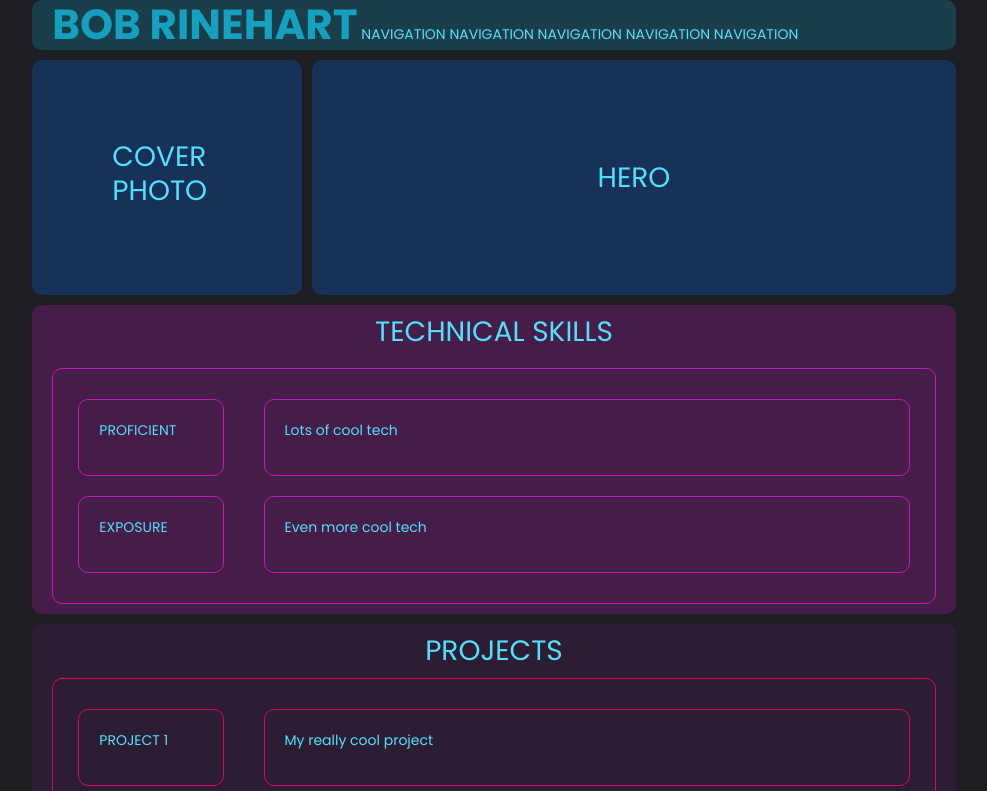
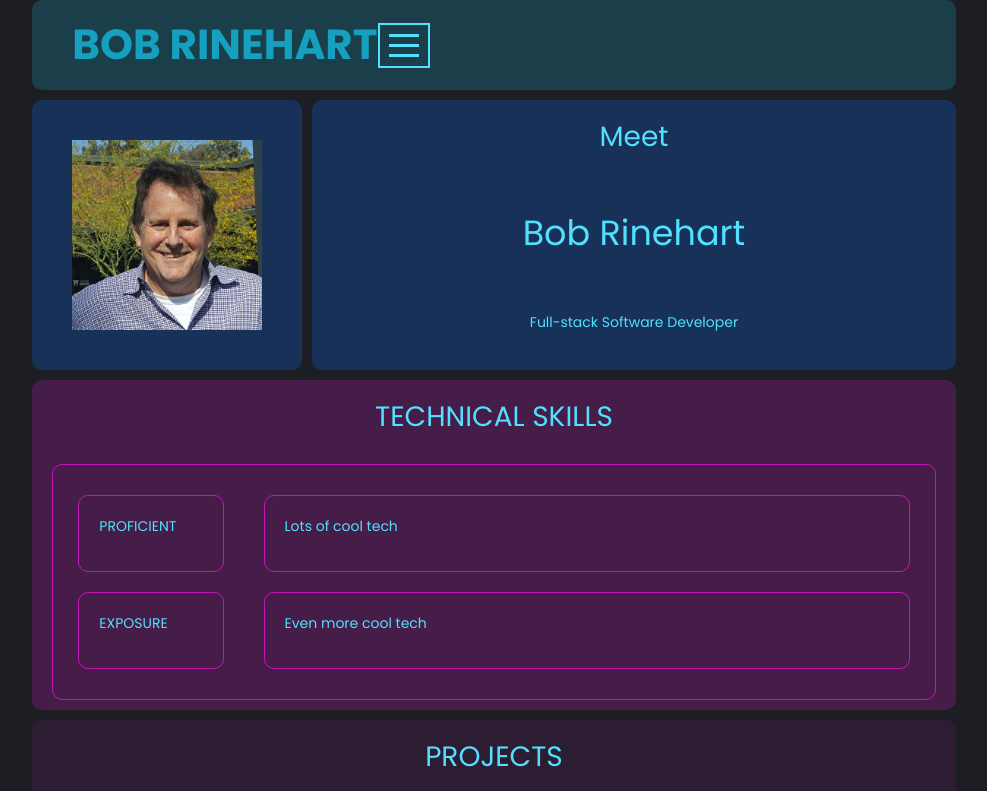
Before and after one commit to rinebob/bobrinehart, a plain HTML site: page grid2.html in a window 1280 px wide. Shown: the top 791 px of the page, without its empty margins (146-1133 px from the left). Drawn offline with nearby package versions, Linux system fonts and the light colour scheme; files that its build step writes are made by us from their sources.

Commit message:
worked on grid2 navbar using fast-faster as guide

```diff
--- a/css/grid2.css
+++ b/css/grid2.css
@@ -40,13 +40,19 @@ FOOTER
 }
 .top {
 	grid-area: t;
-	/* display: flex; */
+	display: flex;
 }
+
+.cvr-photo {
+	grid-area: c;
+	display: grid;
+}
+
 
 .hero {
 	grid-area: h;
 	display: grid;
-	align-items: center;
+	align-items: start;
 	justify-items: center;
 }
 
@@ -56,12 +62,7 @@ FOOTER
 
 }
 
-.cvr-photo {
-	grid-area: c;
-	display: grid;
-	/* padding: 40px 10px;
-	margin: 40px 10px; */
-}
+
 
 .skills {
 	grid-area: s;
--- a/css/style.css
+++ b/css/style.css
@@ -48,7 +48,7 @@ body {
 
 .bannertxt {
 	text-align: center;
-	margin: 10px auto;
+	margin: 20px auto;
 }
 
 .content {
@@ -76,6 +76,31 @@ NAVIGATION BAR
 	/* text-align: center; */
 
 }
+.nav-container {
+	display: flex;
+	padding: 20px;
+	/* justify-content: space-between; */
+	overflow: hidden;
+
+	/* position: fixed; */
+	width: 100%;
+	z-index: 10;
+}
+.barbtn {
+	padding: 2px;
+	display: inline-block;
+	border: 2px solid #53e0ff;
+	align-self: center;
+	justify-self: end;
+}
+
+.bar {
+	width: 30px;
+	height: 3px;
+	margin: 7px;
+	background: #53e0ff;
+
+}
 
 .bob-brand {
 	background-color: #1a3f4a;
@@ -86,6 +111,27 @@ NAVIGATION BAR
 	font-size: 3rem;
 	color: #15a0bf;
 	margin: 0 0 0 20px;
+}
+
+.navitems {
+	flex: 0 0 auto;
+	/* display: flex; */
+}
+
+.navitems ul {
+	list-style-type: none;
+	display: none;
+}
+
+.navitems ul a {
+	/* display: block; */
+	/* background: #0d1317; */
+	padding: 20px;
+	font-size: 17px;
+	text-decoration: none;
+	text-transform: uppercase;
+	color: #15a0bf;
+	transition: color 1s ease, background 1s ease, padding 1s ease;
 }
 
 .nvs {
@@ -113,8 +159,12 @@ HERO
 }
 
 .photo {
-	margin: 40px;
-	padding: 40px;
+	margin: 20px;
+	padding: 20px;
+}
+
+.photo img {
+	width: 100%;
 }
 
 .hdr {
--- a/grid2.html
+++ b/grid2.html
@@ -9,7 +9,7 @@
 
 <!-- Bootstrap CSS -->
 <meta name="viewport" content="width=device-width, initial-scale=1, shrink-to-fit=no">
-<link rel="stylesheet" href="meyer-reset.css">
+<link rel="stylesheet" href="css/meyer-reset.css">
 <link rel="stylesheet" href="https://stackpath.bootstrapcdn.com/bootstrap/4.3.1/css/bootstrap.min.css" integrity="sha384-ggOyR0iXCbMQv3Xipma34MD+dH/1fQ784/j6cY/iJTQUOhcWr7x9JvoRxT2MZw1T" crossorigin="anonymous">
 <!-- <link rel="stylesheet" href="css/main.css"> -->
 <link rel="stylesheet" href="css/grid2.css">
@@ -20,25 +20,47 @@
 </head>
 <body>
 	<div class="container">
-		<div class="box top">
+		<div class="nav-container box top">
 			<h1 class="bob-brand">BOB RINEHART</h1>
-			<div class="nvs">
-				<span>NAVIGATION</span>
-				<span>NAVIGATION</span>
-				<span>NAVIGATION</span>
-				<span>NAVIGATION</span>
-				<span>NAVIGATION</span>
+			<div class="barbtn">
+				<div class="bar"></div>
+				<div class="bar"></div>
+				<div class="bar"></div>
+			</div>
+			<div class="navitems">
+				<ul>
+					<li><a href="#">Home</a></li>
+					<li><a href="#">Skills</a></li>
+					<li><a href="#">Projects</a></li>
+					<li><a href="#">Experience</a></li>
+					<li><a href="#">contact</a></li>
+				</ul>
 			</div>
 		</div>
+
+	<!-- <div class="container"> -->
+		<!-- <div class="box top"> -->
+			<!-- <h1 class="bob-brand">BOB RINEHART</h1> -->
+			<!-- <div class="nvs">
+				<span>Home</span>
+				<span>Skills</span>
+				<span>Projects</span>
+				<span>Experience</span>
+				<span>Contact</span>
+			</div> -->
+		<!-- </div> -->
 		<div class="cvr-photo box">
 			<div class="photo">
-				<h2>COVER PHOTO</h2>
+				<img src="img/headshot_crop.jpg" alt="photo">
+				<!-- <h2>COVER PHOTO</h2> -->
 			</div>
 		</div>
-		<div class="hero box hdr">
-			<div class="item">
-				<h2 class="bannertxt">HERO</h2>
-			</div>
+		<div class="hero box">
+			<!-- <div class="item"> -->
+				<h2 class="bannertxt">Meet</h2>
+				<h1 class="bannertxt">Bob Rinehart</h1>
+				<p class="bannertxt">Full-stack Software Developer</p>
+			<!-- </div> -->
 		</div>
 
 		<div class="skills box">
```
Also changed, not shown: img/headshot_crop.jpg (added).
